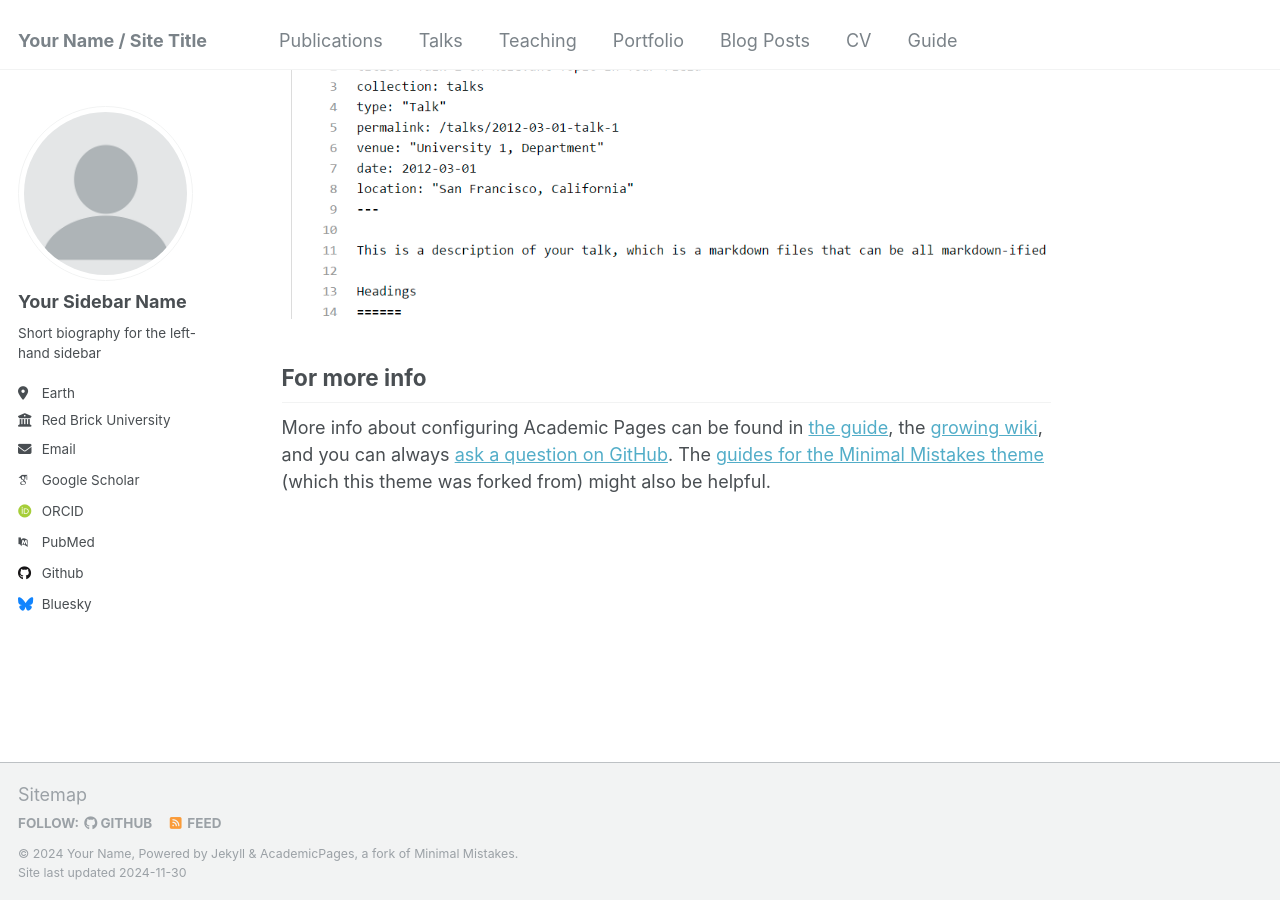
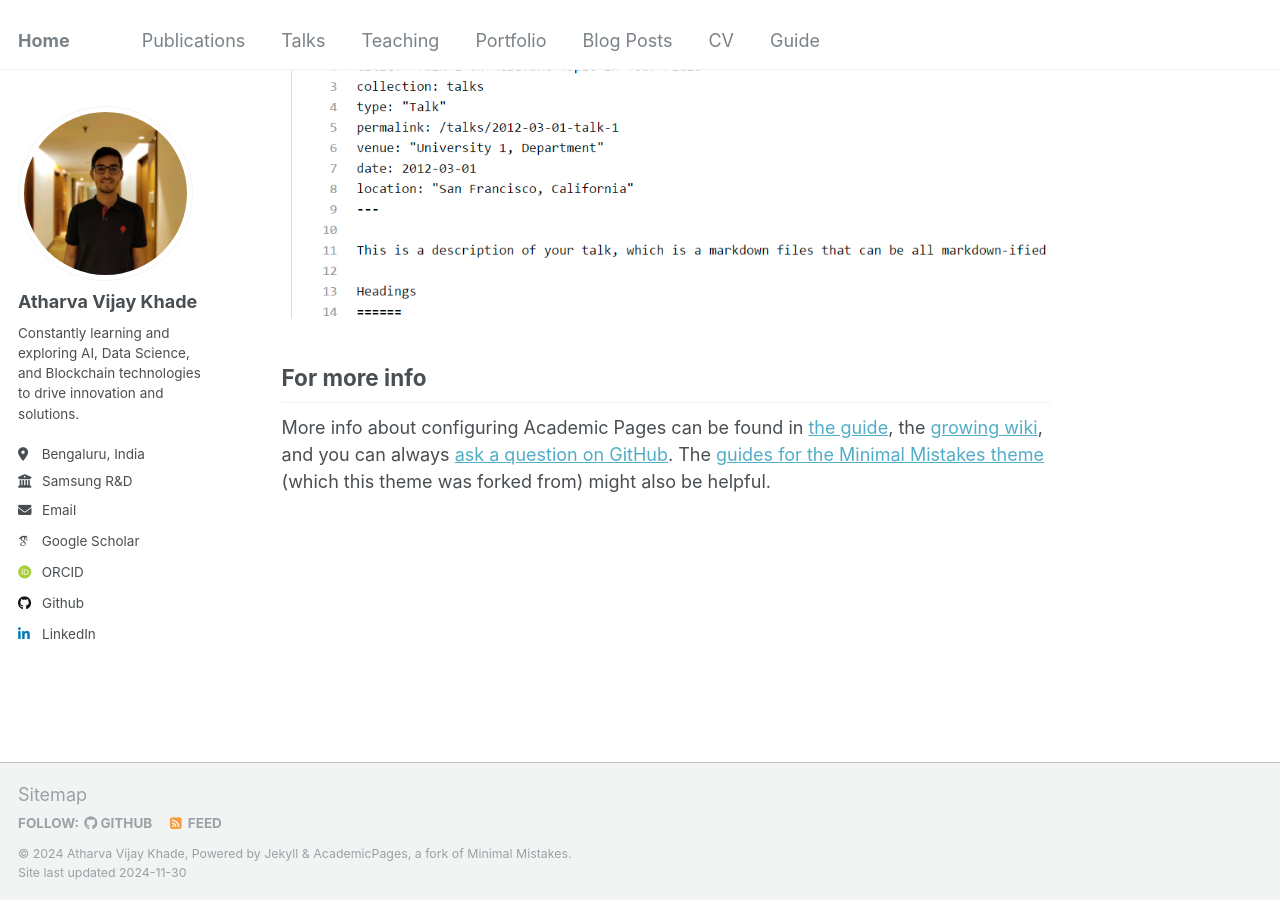
Before and after one commit to ath-vk/ath-vk.github.io, a Jekyll site: the page built from _pages/about.md, in a window 1280 px wide and 900 px high, scrolled down 2643 px. Built offline with Jekyll 4.4.1, drawn with Linux system fonts in a browser that asks for light colours; nearby versions of some CDN libraries; some web fonts are replaced.

Commit message:
New Portfolio Project

```diff
--- a/_config.yml
+++ b/_config.yml
@@ -8,35 +8,35 @@
 
 # Basic Site Settings
 locale                   : "en-US"
-title                    : "Your Name / Site Title"
+title                    : "Home"
 title_separator          : "-"
-name                     : &name "Your Name"
-description              : &description "personal description"
-url                      : https://academicpages.github.io # the base hostname & protocol for your site e.g. "https://[your GitHub username].github.io"
+name                     : &name "Atharva Vijay Khade"
+description              : &description "Constantly learning and exploring the about AI, Data Science, and Blockchain technologies to drive innovation and solutions."
+url                      : https://ath-vk.github.io # the base hostname & protocol for your site e.g. "https://[your GitHub username].github.io"
 baseurl                  : "" # the subpath of your site, e.g. "/blog"
-repository               : "academicpages/academicpages.github.io"
+repository               : "ath-vk/ath-vk.github.io"
 
 # Site Author - The following control what appear as part of the author content on the side bar.
 #               If a field is blank the icon and link will not appear, otherwise it will be shown.
 #               Additional customization can be done by editing /_includes/author-profile.html
 author:
   # Biographic information
-  avatar           : "profile.png"
-  name             : "Your Sidebar Name"
+  avatar           : atharva.jpg
+  name             : "Atharva Vijay Khade"
   pronouns         : # example: "she/her"
-  bio              : "Short biography for the left-hand sidebar"
-  location         : "Earth"
-  employer         : "Red Brick University"
+  bio              : "Constantly learning and exploring AI, Data Science, and Blockchain technologies to drive innovation and solutions."
+  location         : "Bengaluru, India"
+  employer         : "Samsung R&D"
   uri              : # URL
-  email            : "none@example.org"
+  email            : "atharvavk123@gmail.com"
 
   # Academic websites
-  arxiv            : # URL - Update with the correct link to your profile
-  googlescholar    : "https://scholar.google.com/citations?user=PS_CX0AAAAAJ"
+  arxiv            : # URL
+  googlescholar    : "https://scholar.google.com/citations?user=_ejuJcIAAAAJ&hl=en"
   impactstory      : # URL
-  orcid            : "http://orcid.org/yourorcidurl"
+  orcid            : "https://orcid.org/0009-0002-1935-7483"
   semantic         : # URL
-  pubmed           : "https://www.ncbi.nlm.nih.gov/pubmed/?term=john+snow"
+  pubmed           : # URL
   researchgate     : # URL
   scopus           : # URL
 
@@ -44,12 +44,12 @@ author:
   bitbucket        : # Username - Update with your username on the site
   codepen          : # Username
   dribbble         : # Username
-  github           : "academicpages"
+  github           : "ath-vk"
   kaggle           : # Username
   stackoverflow    : # User number or user number and name (i.e., use "1" or "1/jeff-atwood")
 
   # Social media
-  bluesky          : "bsky.app" # Replace this with you Bluesky username
+  bluesky          : # Username # Replace this with you Bluesky username
   facebook         : # Username
   flickr           : # Username
   foursquare       : # Username
@@ -58,7 +58,7 @@ author:
   keybase          : # Username
   instagram        : # Username
   lastfm           : # Username
-  linkedin         : # Username
+  linkedin         : "a-v-k"
   mastodon         : # URL
   medium           : # URL
   pinterest        : # Username
--- a/_layouts/default.html
+++ b/_layouts/default.html
@@ -9,6 +9,7 @@ layout: compress
   <head>
     {% include head.html %}
     {% include head/custom.html %}
+    <link href="//maxcdn.bootstrapcdn.com/font-awesome/4.2.0/css/font-awesome.min.css" rel="stylesheet">
   </head>
 
   <body>
```
Also changed, not shown: .devcontainer/devcontainer.json (added), images/atharva.jpg (added).
